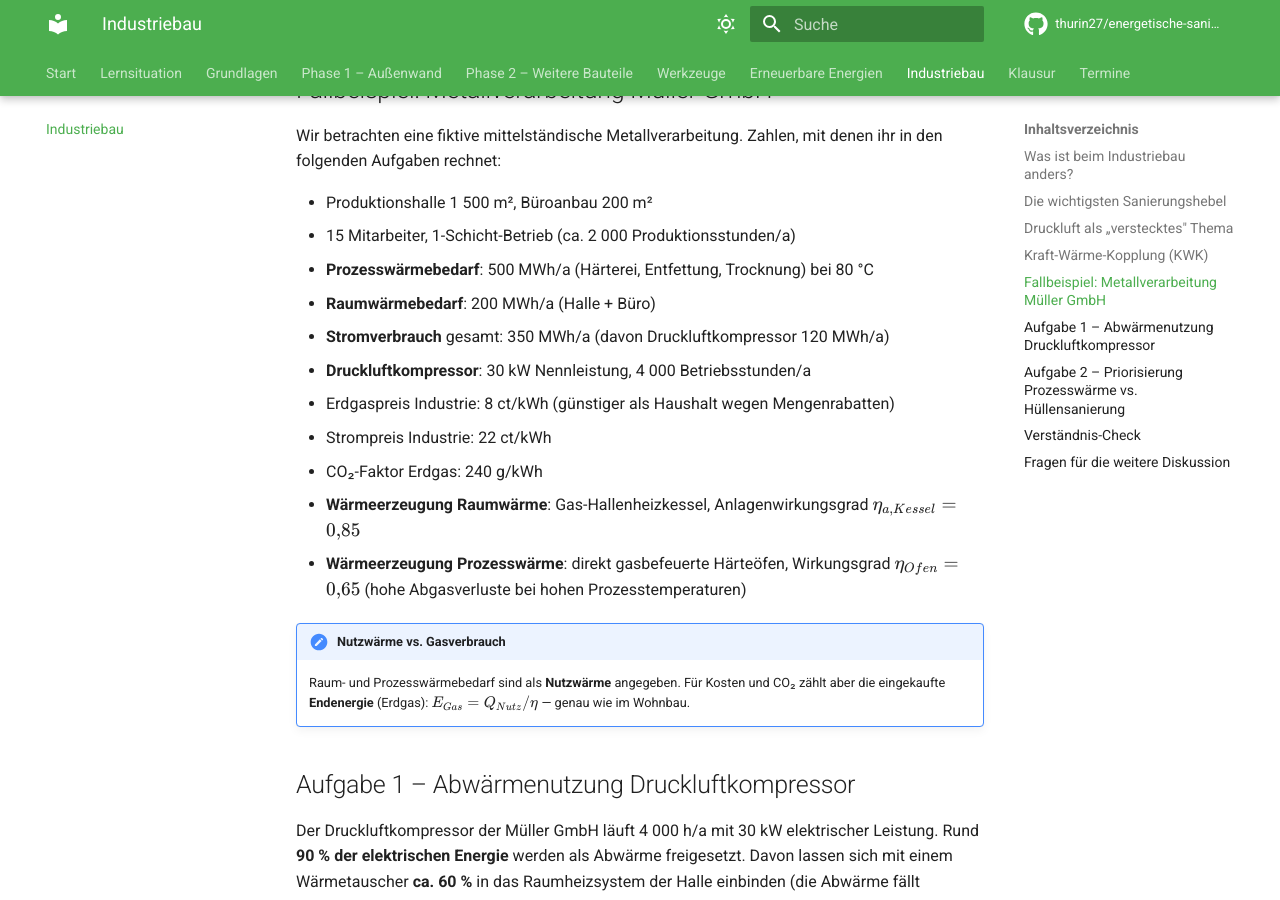
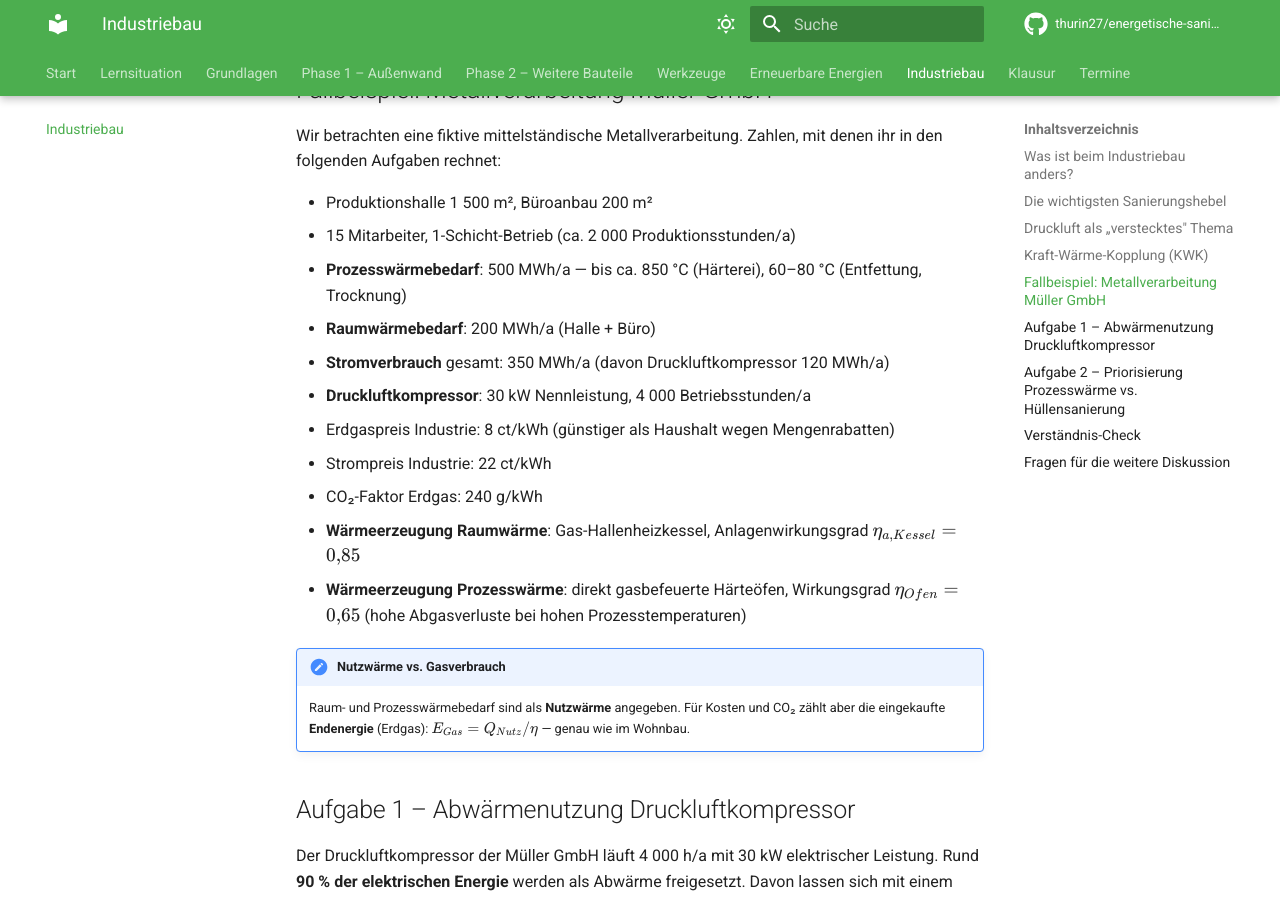
Before and after one commit to Thurin27/energetische-sanierung, an MkDocs documentation site: the page built from docs/industriebau/index.md, in a window 1280 px wide and 900 px high, scrolled down 3016 px. Built offline with MkDocs 1.6.1 and Material for MkDocs 9.7.7, drawn with Linux system fonts in a browser that asks for light colours; comment, search, counter and statistics services are not loaded.

Commit message:
Industriebau: Temperaturangabe Prozesswärme korrigiert (Härterei bis ca. 850 °C)
Co-Authored-By: Claude Opus 5.5 <noreply@anthropic.com>
Claude-Session: https://claude.ai/code/session_013dAWHwarFegVJUoZGUAscn

```diff
--- a/docs/industriebau/index.md
+++ b/docs/industriebau/index.md
@@ -72,7 +72,7 @@ Wir betrachten eine fiktive mittelständische Metallverarbeitung. Zahlen, mit de
 
 - Produktionshalle 1 500 m², Büroanbau 200 m²
 - 15 Mitarbeiter, 1-Schicht-Betrieb (ca. 2 000 Produktionsstunden/a)
-- **Prozesswärmebedarf**: 500 MWh/a (Härterei, Entfettung, Trocknung) bei 80 °C
+- **Prozesswärmebedarf**: 500 MWh/a — bis ca. 850 °C (Härterei), 60–80 °C (Entfettung, Trocknung)
 - **Raumwärmebedarf**: 200 MWh/a (Halle + Büro)
 - **Stromverbrauch** gesamt: 350 MWh/a (davon Druckluftkompressor 120 MWh/a)
 - **Druckluftkompressor**: 30 kW Nennleistung, 4 000 Betriebsstunden/a
```
